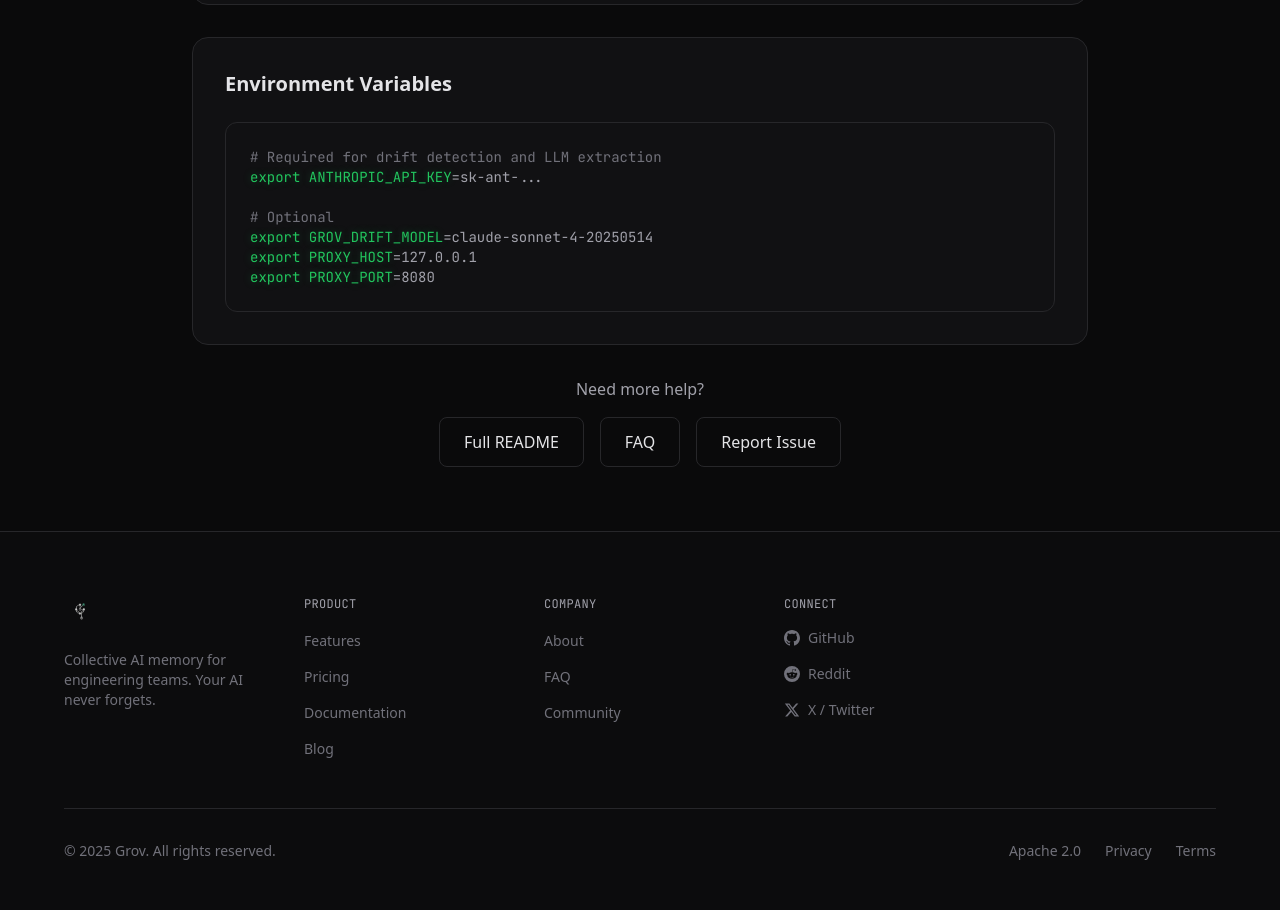
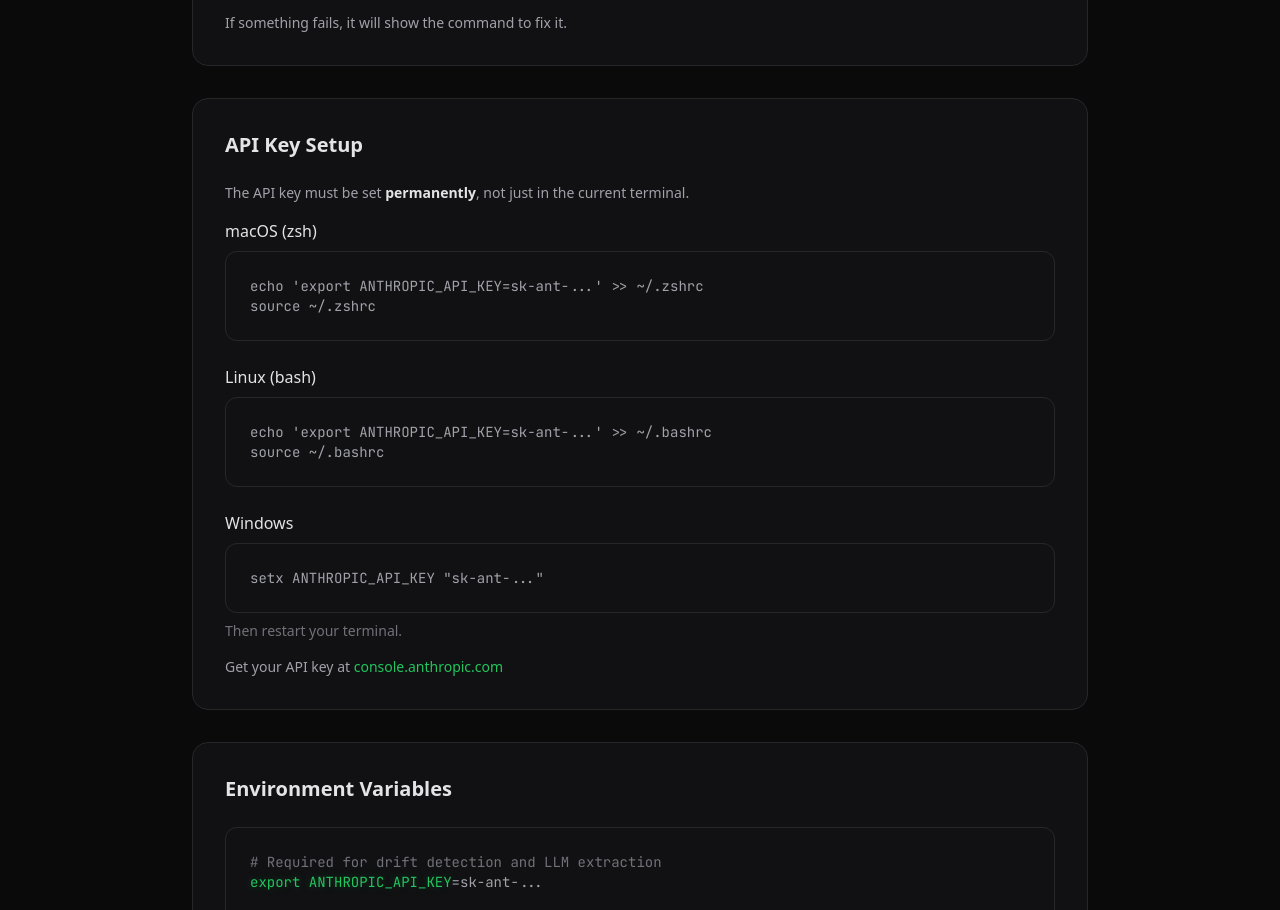
Before and after one commit to TonyStef/Grov, an Astro site in the folder landing/: page /docs in a window 1280 px wide. Shown: the part 2658-3568 px from the top of the page. Built offline with nearby package versions, Linux system fonts and the light colour scheme; Astro itself is replaced by a stand-in of ours; a web font is replaced by a local one.

Commit message:
feat: add grov uninstall command + Windows support for API key setup
- Add grov uninstall command with detailed confirmation
- Add Windows detection in grov init (shows setx instead of export)
- Add API Key Setup section to docs with OS-specific instructions
- Add permanent API key warning to README Quick Start
- Bump version to 0.5.8

```diff
--- a/landing/src/pages/docs.astro
+++ b/landing/src/pages/docs.astro
@@ -75,6 +75,7 @@
             { cmd: "grov sync", desc: "Sync memories to team dashboard" },
             { cmd: "grov doctor", desc: "Diagnose setup issues" },
             { cmd: "grov disable", desc: "Disable grov" },
+            { cmd: "grov uninstall", desc: "Remove all grov data" },
           ].map((item) => (
             <div class="flex items-start gap-4 py-3 border-b border-grov-border last:border-0">
               <code class="font-mono text-sm text-grov-accent whitespace-nowrap">{item.cmd}</code>
@@ -149,6 +150,44 @@
         </p>
       </section>
 
+      <!-- API Key Setup -->
+      <section class="card p-8 mb-8">
+        <h2 class="text-xl font-bold text-grov-text mb-6">API Key Setup</h2>
+        <p class="text-sm text-grov-text-secondary mb-4">
+          The API key must be set <strong class="text-grov-text">permanently</strong>, not just in the current terminal.
+        </p>
+
+        <div class="space-y-6">
+          <div>
+            <h3 class="font-medium text-grov-text mb-2">macOS (zsh)</h3>
+            <div class="code-block">
+              <pre class="text-sm"><code>echo 'export ANTHROPIC_API_KEY=sk-ant-...' >> ~/.zshrc
+source ~/.zshrc</code></pre>
+            </div>
+          </div>
+
+          <div>
+            <h3 class="font-medium text-grov-text mb-2">Linux (bash)</h3>
+            <div class="code-block">
+              <pre class="text-sm"><code>echo 'export ANTHROPIC_API_KEY=sk-ant-...' >> ~/.bashrc
+source ~/.bashrc</code></pre>
+            </div>
+          </div>
+
+          <div>
+            <h3 class="font-medium text-grov-text mb-2">Windows</h3>
+            <div class="code-block">
+              <pre class="text-sm"><code>setx ANTHROPIC_API_KEY "sk-ant-..."</code></pre>
+            </div>
+            <p class="text-sm text-grov-text-muted mt-2">Then restart your terminal.</p>
+          </div>
+        </div>
+
+        <p class="text-sm text-grov-text-secondary mt-4">
+          Get your API key at <a href="https://console.anthropic.com/settings/keys" target="_blank" rel="noopener noreferrer" class="text-grov-accent hover:underline">console.anthropic.com</a>
+        </p>
+      </section>
+
       <!-- Environment Variables -->
       <section class="card p-8 mb-8">
         <h2 class="text-xl font-bold text-grov-text mb-6">Environment Variables</h2>
--- a/package.json
+++ b/package.json
@@ -1,6 +1,6 @@
 {
   "name": "grov",
-  "version": "0.5.7",
+  "version": "0.5.8",
   "description": "Collective AI memory for Claude Code - captures reasoning from sessions and injects context into future sessions",
   "type": "module",
   "main": "dist/cli.js",
```
Also changed, not shown: src/cli.ts (+9 -0 lines), src/commands/init.ts (+14 -5 lines), src/commands/uninstall.ts (added, +59 -0 lines), README.md.
